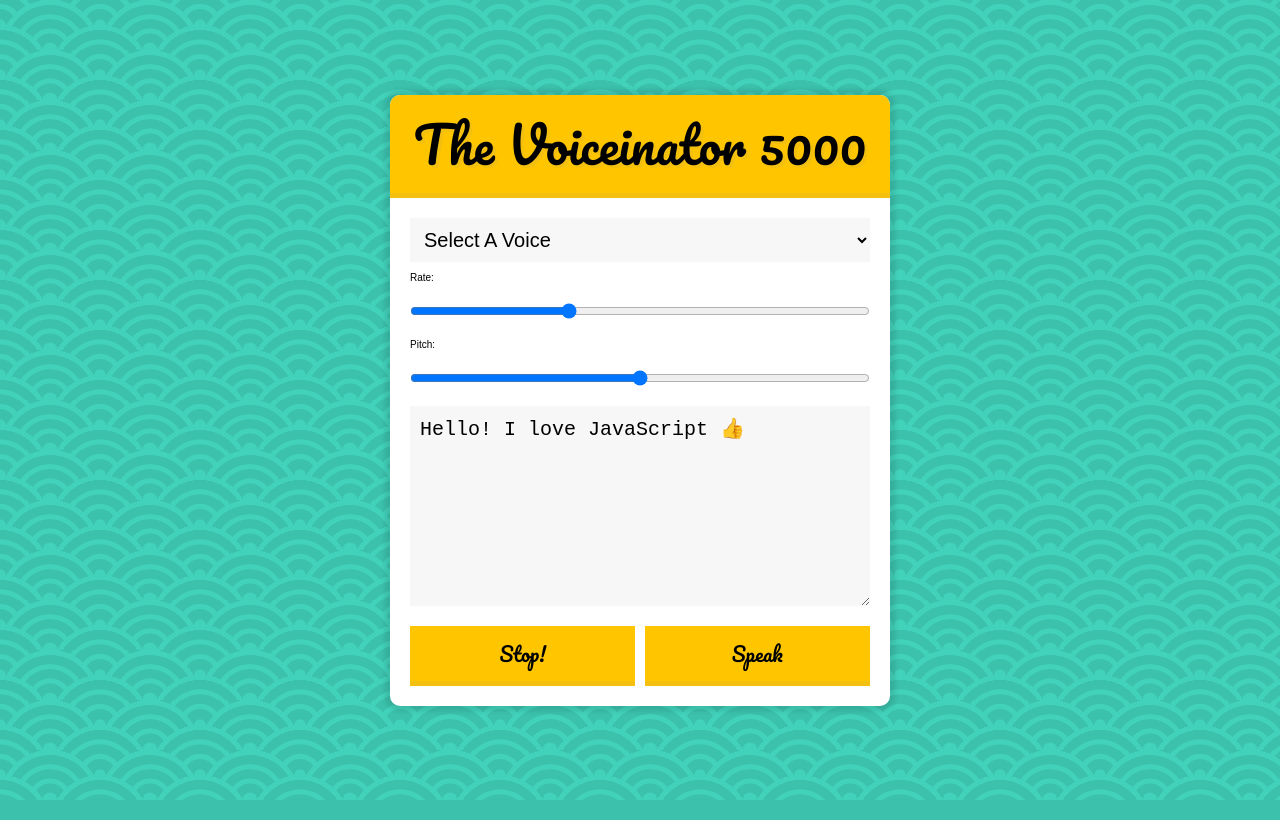
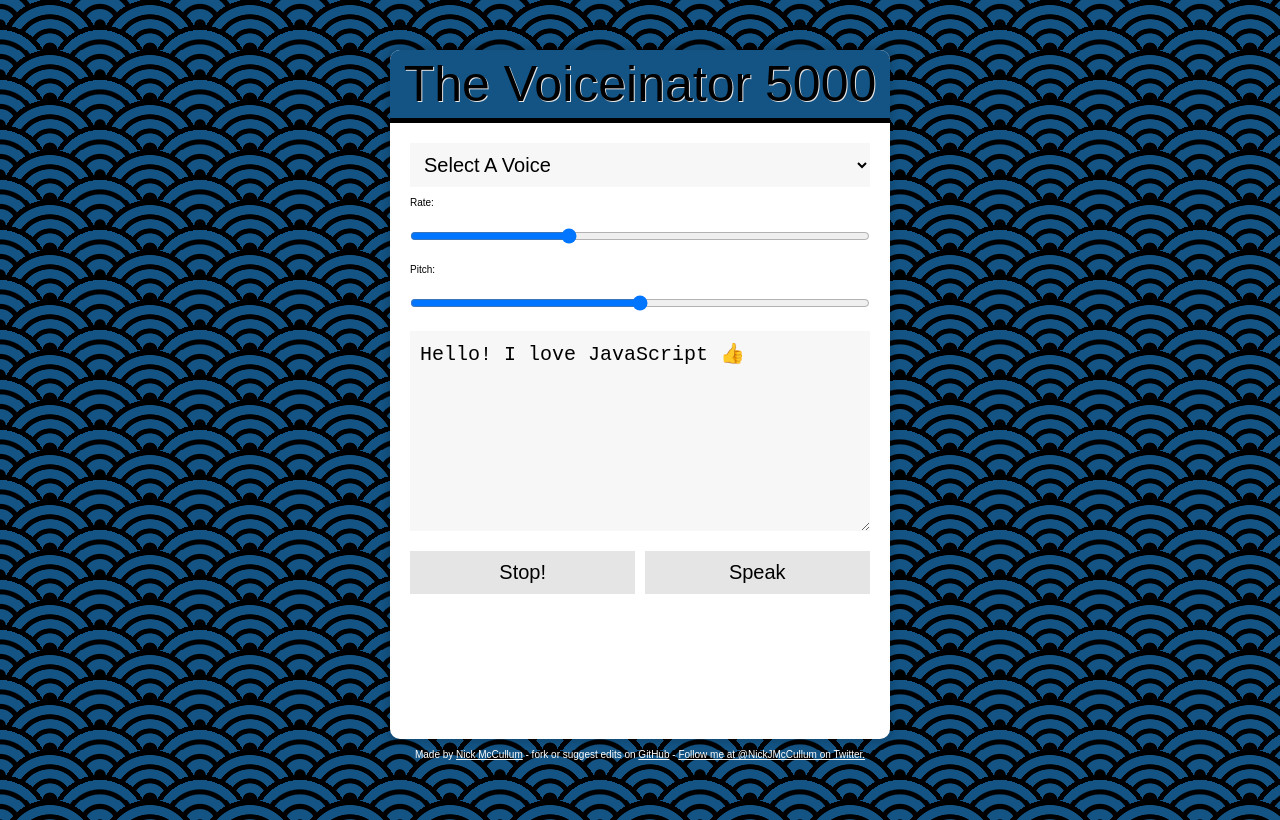
Before and after one commit to fox-hill/my-robo-voice, a plain HTML site: page index.html in a window 1280 px wide. Drawn offline with Linux system fonts and the light colour scheme.

Commit message:
Changed styling, added footer, separate script.js
Ready for deployment!

```diff
--- a/index.html
+++ b/index.html
@@ -25,51 +25,18 @@
               <textarea name="text">Hello! I love JavaScript 👍</textarea>
               <button id="stop">Stop!</button>
               <button id="speak">Speak</button>
-
           </div>
 
-<script>
-  const msg = new SpeechSynthesisUtterance();
-  let voices = [];
-  const voicesDropdown = document.querySelector('[name="voice"]');
-  const options = document.querySelectorAll('[type="range"], [name="text"]');
-  const speakButton = document.querySelector('#speak');
-  const stopButton = document.querySelector('#stop');
-  msg.text = document.querySelector('[name="text"]').value;
 
-  function populateVoices() {
-    voices = this.getVoices();
-    voicesDropdown.innerHTML = voices
-      .filter(voice => voice.lang.includes('en'))
-      .map(voice => `<option value="${voice.name}">${voice.name} (${voice.lang})</option>`)
-      .join('');
-  }
 
-  function setVoice() {
-    msg.voice = voices.find(voice => voice.name === this.value);
-    toggle();
-  }
+          <div class="footer">
+            <p text-align="center">
+              Made by <a href="https://nickmccullum.com" target="_blank">Nick McCullum</a> - fork or suggest edits on <a href="https://github.com/nicholasmccullum" target="_blank">GitHub</a> -
+              <a href="https://twitter.com/NickJMcCullum?ref_src=twsrc%5Etfw" class="twitter-follow-button" data-show-count="false"> Follow me at @NickJMcCullum on Twitter.</a><script async src="https://platform.twitter.com/widgets.js" charset="utf-8"></script>
+            </p>
+          </div>
 
-  function toggle(startOver = true) {
-    speechSynthesis.cancel();
-    if (startOver) {
-      speechSynthesis.speak(msg);
-    }
-  }
-
-  function setOption() {
-    console.log(this.name, this.value);
-    msg[this.name] = this.value;
-    toggle();
-  }
-
-  speechSynthesis.addEventListener('voiceschanged', populateVoices);
-  voicesDropdown.addEventListener('change', setVoice);
-  options.forEach(option => option.addEventListener('change', setOption));
-  speakButton.addEventListener('click', toggle);
-  stopButton.addEventListener('click', () => toggle(false));
-
-</script>
+<script type="text/javascript" src="script.js"></script>
 
 </body>
 </html>
--- /dev/null
+++ b/script.js
@@ -0,0 +1,39 @@
+const msg = new SpeechSynthesisUtterance();
+let voices = [];
+const voicesDropdown = document.querySelector('[name="voice"]');
+const options = document.querySelectorAll('[type="range"], [name="text"]');
+const speakButton = document.querySelector('#speak');
+const stopButton = document.querySelector('#stop');
+msg.text = document.querySelector('[name="text"]').value;
+
+function populateVoices() {
+  voices = this.getVoices();
+  voicesDropdown.innerHTML = voices
+    .filter(voice => voice.lang.includes('en'))
+    .map(voice => `<option value="${voice.name}">${voice.name} (${voice.lang})</option>`)
+    .join('');
+}
+
+function setVoice() {
+  msg.voice = voices.find(voice => voice.name === this.value);
+  toggle();
+}
+
+function toggle(startOver = true) {
+  speechSynthesis.cancel();
+  if (startOver) {
+    speechSynthesis.speak(msg);
+  }
+}
+
+function setOption() {
+  console.log(this.name, this.value);
+  msg[this.name] = this.value;
+  toggle();
+}
+
+speechSynthesis.addEventListener('voiceschanged', populateVoices);
+voicesDropdown.addEventListener('change', setVoice);
+options.forEach(option => option.addEventListener('change', setOption));
+speakButton.addEventListener('click', toggle);
+stopButton.addEventListener('click', () => toggle(false));
--- a/style.css
+++ b/style.css
@@ -1,6 +1,9 @@
 html {
   font-size: 10px;
   box-sizing: border-box;
+  --blue: #135485;
+  --black: #000000;
+  --gray: #E5E5E5;
 }
 
 *, *:before, *:after {
@@ -8,23 +11,27 @@ html {
 }
 
 body {
-  margin: 0;
+  margin: 5rem;
   padding: 0;
   font-family: sans-serif;
-  background-color: #3BC1AC;
-  display: flex;
-  min-height: 100vh;
-  align-items: center;
-
+  background-color: var(--blue);
+  min-height: 90vh;
+  display: grid;
+  grid-template-rows:  1fr auto;
+  grid-template-columns: 1fr;
   background-image:
-  radial-gradient(circle at 100% 150%, #3BC1AC 24%, #42D2BB 25%, #42D2BB 28%, #3BC1AC 29%, #3BC1AC 36%, #42D2BB 36%, #42D2BB 40%, transparent 40%, transparent),
-  radial-gradient(circle at 0    150%, #3BC1AC 24%, #42D2BB 25%, #42D2BB 28%, #3BC1AC 29%, #3BC1AC 36%, #42D2BB 36%, #42D2BB 40%, transparent 40%, transparent),
-  radial-gradient(circle at 50%  100%, #42D2BB 10%, #3BC1AC 11%, #3BC1AC 23%, #42D2BB 24%, #42D2BB 30%, #3BC1AC 31%, #3BC1AC 43%, #42D2BB 44%, #42D2BB 50%, #3BC1AC 51%, #3BC1AC 63%, #42D2BB 64%, #42D2BB 71%, transparent 71%, transparent),
-  radial-gradient(circle at 100% 50%, #42D2BB 5%, #3BC1AC 6%, #3BC1AC 15%, #42D2BB 16%, #42D2BB 20%, #3BC1AC 21%, #3BC1AC 30%, #42D2BB 31%, #42D2BB 35%, #3BC1AC 36%, #3BC1AC 45%, #42D2BB 46%, #42D2BB 49%, transparent 50%, transparent),
-  radial-gradient(circle at 0    50%, #42D2BB 5%, #3BC1AC 6%, #3BC1AC 15%, #42D2BB 16%, #42D2BB 20%, #3BC1AC 21%, #3BC1AC 30%, #42D2BB 31%, #42D2BB 35%, #3BC1AC 36%, #3BC1AC 45%, #42D2BB 46%, #42D2BB 49%, transparent 50%, transparent);
+      radial-gradient(circle at 100% 150%, var(--blue) 24%, var(--black) 25%, var(--black) 28%, var(--blue) 29%, var(--blue) 36%, var(--black) 36%, var(--black) 40%, transparent 40%, transparent),
+      radial-gradient(circle at 0    150%, var(--blue) 24%, var(--black) 25%, var(--black) 28%, var(--blue) 29%, var(--blue) 36%, var(--black) 36%, var(--black) 40%, transparent 40%, transparent),
+      radial-gradient(circle at 50%  100%, var(--black) 10%, var(--blue) 11%, var(--blue) 23%, var(--black) 24%, var(--black) 30%, var(--blue) 31%, var(--blue) 43%, var(--black) 44%, var(--black) 50%, var(--blue) 51%, var(--blue) 63%, var(--black) 64%, var(--black) 71%, transparent 71%, transparent),
+      radial-gradient(circle at 100% 50%, var(--black) 5%, var(--blue) 6%, var(--blue) 15%, var(--black) 16%, var(--black) 20%, var(--blue) 21%, var(--blue) 30%, var(--black) 31%, var(--black) 35%, var(--blue) 36%, var(--blue) 45%, var(--black) 46%, var(--black) 49%, transparent 50%, transparent),
+      radial-gradient(circle at 0    50%, var(--black) 5%, var(--blue) 6%, var(--blue) 15%, var(--black) 16%, var(--black) 20%, var(--blue) 21%, var(--blue) 30%, var(--black) 31%, var(--black) 35%, var(--blue) 36%, var(--blue) 45%, var(--black) 46%, var(--black) 49%, transparent 50%, transparent);
   background-size:100px 50px;
 }
 
+p, a, a:visited{
+  color: white;
+  font-weight: 500;
+}
 .voiceinator {
   padding: 2rem;
   width: 50rem;
@@ -41,13 +48,13 @@ h1 {
   width: calc(100% + 4rem);
   margin: -2rem 0 2rem -2rem;
   padding: .5rem;
-  background: #ffc600;
-  border-bottom: 5px solid #F3C010;
+  background: var(--blue);
+  border-bottom: 5px solid var(--black);
   text-align: center;
   font-size: 5rem;
-  font-weight: 100;
-  font-family: 'Pacifico', cursive;
-  text-shadow: 3px 3px 0 #F3C010;
+  font-weight: 400;
+  font-family: sans-serif;
+  text-shadow: 1px 1px 0 var(--gray);
 }
 
 .voiceinator input,
@@ -73,14 +80,14 @@ input[type="select"] {
 }
 
 .voiceinator button {
-  background: #ffc600;
+  background:var(--gray);
   border: 0;
   width: 49%;
   float: left;
-  font-family: 'Pacifico', cursive;
+  font-family: sans-serif;
   margin-bottom: 0;
   font-size: 2rem;
-  border-bottom: 5px solid #F3C010;
+  border-bottom: 5px solidvar(--black);
   cursor: pointer;
   position: relative;
 }
@@ -92,3 +99,9 @@ input[type="select"] {
 .voiceinator button:nth-of-type(1) {
   margin-right: 2%;
 }
+
+.footer{
+  display: grid;
+  justify-content: center;
+  align-content: center;
+}
```
Lines whose indentation alone changed are shown as unchanged.
